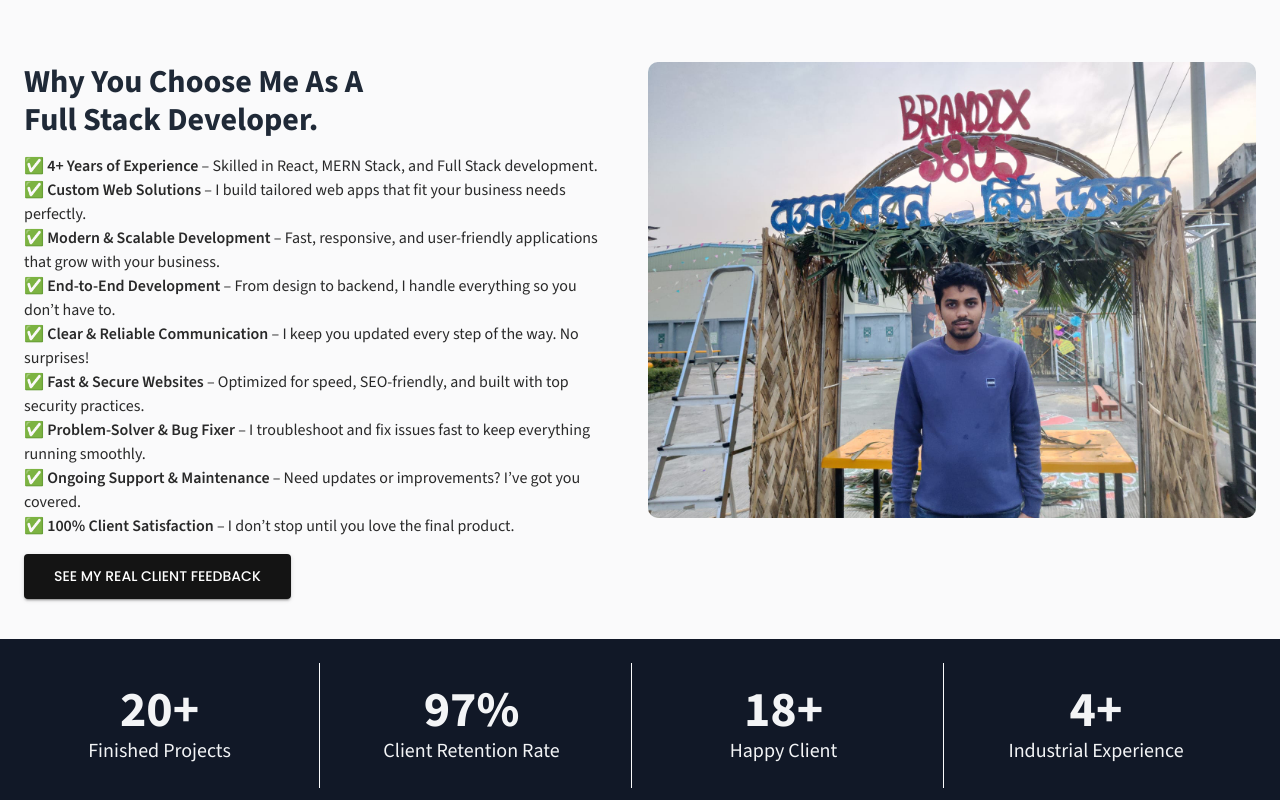
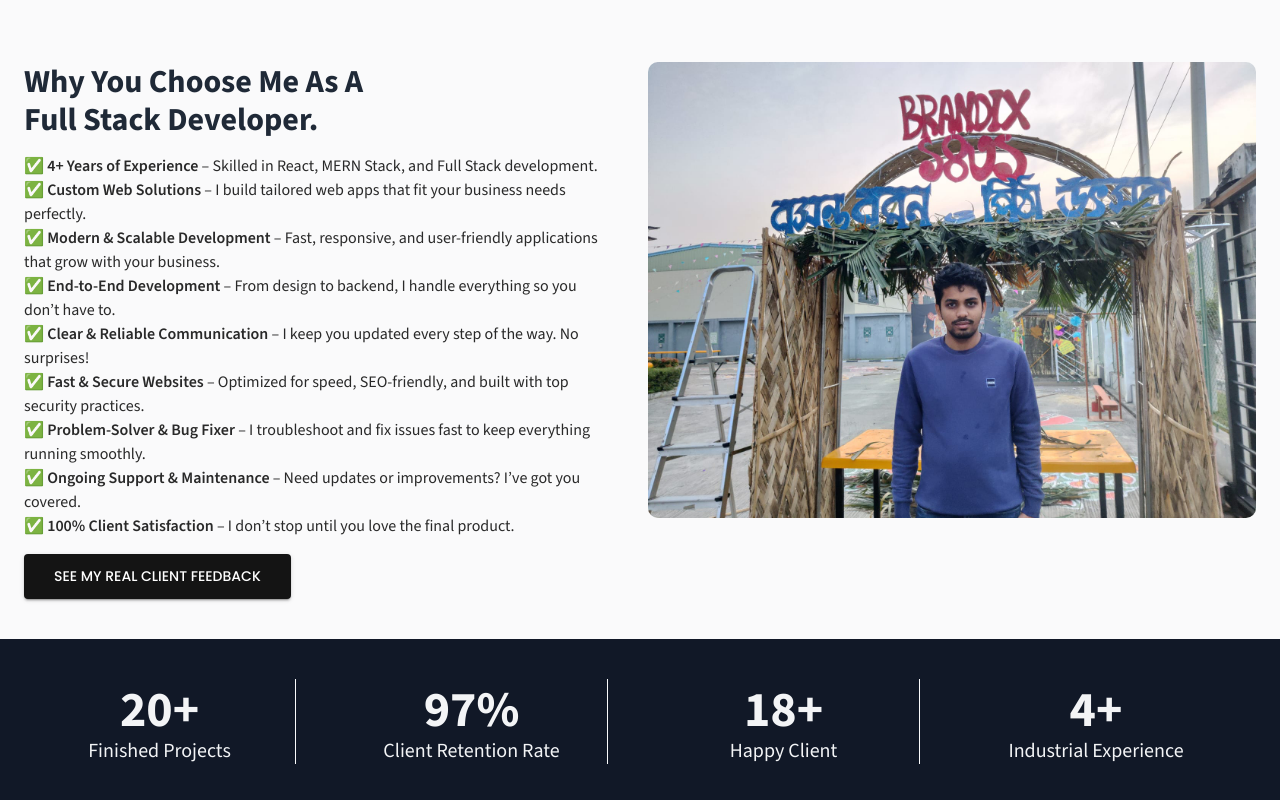
Before and after one commit to naimulislamshakil/naimul_portfolio, a React (Vite) app: page / in a window 1280 px wide. Shown: the part 1286-2086 px from the top of the page. Built offline with nearby package versions, Linux system fonts and the light colour scheme.

Commit message:
fix issue

```diff
--- a/src/Compoments/Count.jsx
+++ b/src/Compoments/Count.jsx
@@ -20,17 +20,16 @@ const Count = () => {
 		>
 			<Container maxWidth="xl">
 				<Grid container spacing={2} justifyContent="center" alignItems="center">
-					<Grid
-						item
-						sx={12}
-						md={3}
-						borderRight={
+					<Grid item xs={12} md={3} p={3} textAlign="center">
+						<Box
+							sx={{
+								borderRight: {
+									md:
 										theme.palette.mode === 'light'
 											? '1px solid #fafafb'
-								: '1px solid #111827'
-						}
-						p={3}
-						textAlign="center"
+											: '1px solid #111827',
+								},
+							}}
 						>
 							<Typography
 								variant="h2"
@@ -51,18 +50,18 @@ const Count = () => {
 							>
 								Finished Projects
 							</Typography>
+						</Box>
 					</Grid>
-					<Grid
-						item
-						sx={12}
-						md={3}
-						borderRight={
+					<Grid item xs={12} md={3} p={3} textAlign="center">
+						<Box
+							sx={{
+								borderRight: {
+									md:
 										theme.palette.mode === 'light'
 											? '1px solid #fafafb'
-								: '1px solid #111827'
-						}
-						p={3}
-						textAlign="center"
+											: '1px solid #111827',
+								},
+							}}
 						>
 							<Typography
 								variant="h2"
@@ -83,18 +82,18 @@ const Count = () => {
 							>
 								Client Retention Rate
 							</Typography>
+						</Box>
 					</Grid>
-					<Grid
-						item
-						sx={12}
-						md={3}
-						borderRight={
+					<Grid item xs={12} md={3} p={3} textAlign="center">
+						<Box
+							sx={{
+								borderRight: {
+									md:
 										theme.palette.mode === 'light'
 											? '1px solid #fafafb'
-								: '1px solid #111827'
-						}
-						p={3}
-						textAlign="center"
+											: '1px solid #111827',
+								},
+							}}
 						>
 							<Typography
 								variant="h2"
@@ -115,8 +114,9 @@ const Count = () => {
 							>
 								Happy Client
 							</Typography>
+						</Box>
 					</Grid>
-					<Grid item sx={12} md={3} p={3} textAlign="center">
+					<Grid item xs={12} md={3} p={3} textAlign="center">
 						<Typography
 							variant="h2"
 							fontWeight={700}
```
Lines whose indentation alone changed are shown as unchanged.
